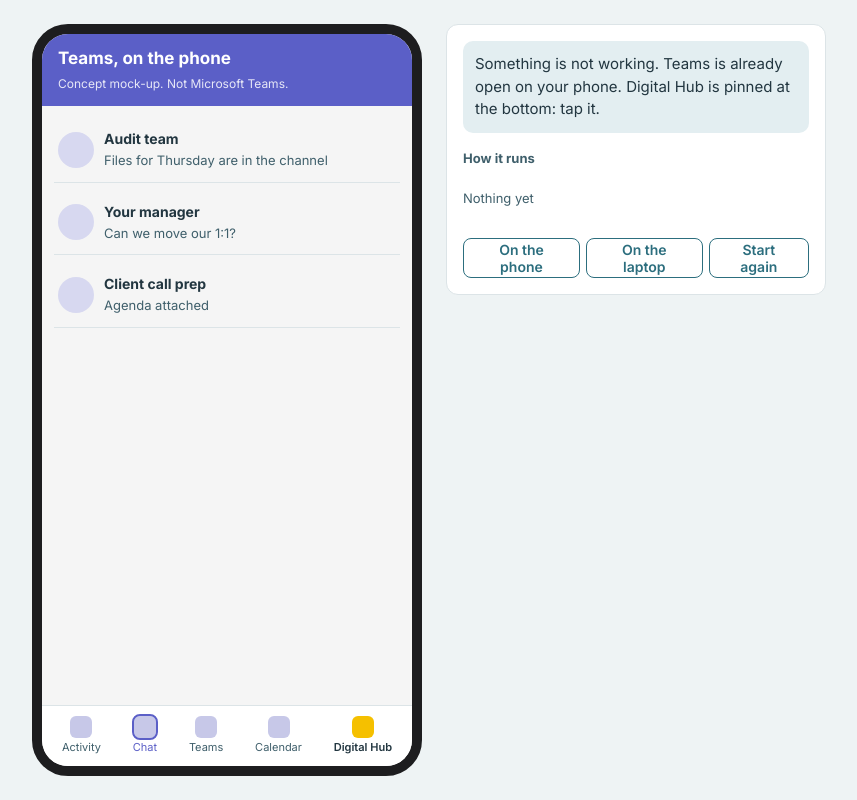
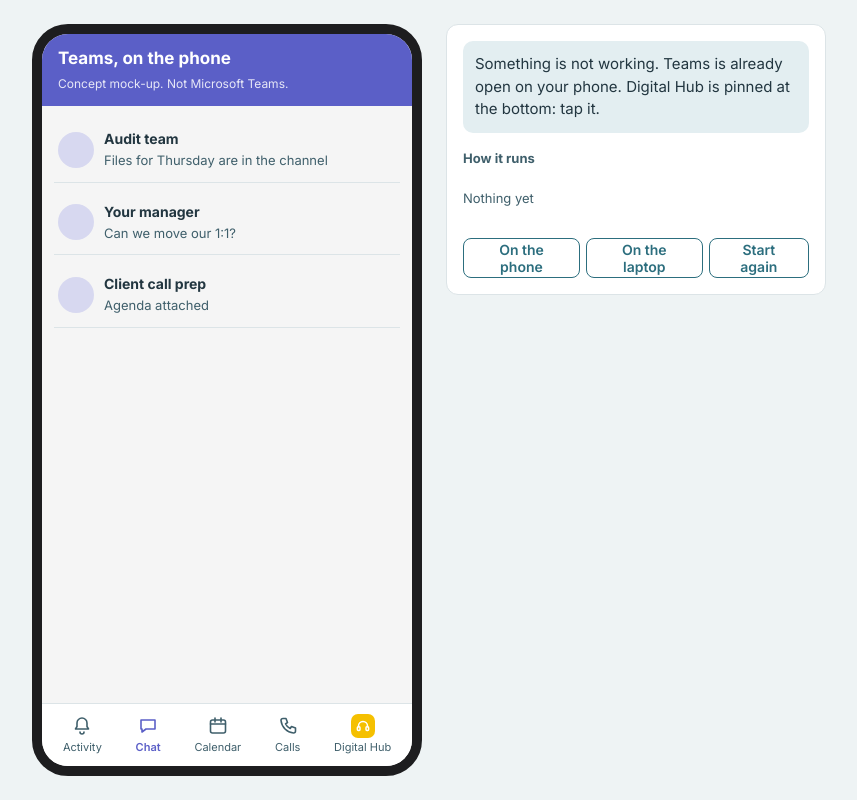
Before and after one commit to liza-bam/dh2026, a plain HTML site: page app/index.html in a window 1280 px wide. Shown: the whole page, without its empty margins (211-1068 px from the left). Drawn offline with Linux system fonts and the light colour scheme.

Commit message:
Teams-like tab bar and rail with drawn icons; Digital Hub pinned as a yellow tile; no Teams tab inside Teams
Co-Authored-By: Claude Opus 5.5 <noreply@anthropic.com>
Claude-Session: https://claude.ai/code/session_015jbDQcJQcdJBHC3gG4CbPq

```diff
--- a/app/index.html
+++ b/app/index.html
@@ -17,8 +17,10 @@ body{margin:0;background:#eef3f4;color:var(--ink);font:400 15px/1.5 Inter,sans-s
 .body{flex:1;display:flex;min-height:0}
 .convo{flex:1;display:flex;flex-direction:column;min-height:0}
 .rail,.side{display:none}
-.desktop .rail{display:flex;flex-direction:column;gap:14px;width:56px;padding:14px 12px;background:#464775}
-.rail i{width:32px;height:32px;border-radius:8px;background:rgba(255,255,255,.25)}.rail i.on{background:#fff}
+.desktop .rail{display:flex;flex-direction:column;gap:6px;width:72px;padding:10px 4px;background:#464775}
+.rb{display:flex;flex-direction:column;align-items:center;gap:2px;min-height:0;padding:6px 2px;border:0;border-radius:6px;background:none;color:#fff;font:400 10px Inter,sans-serif}
+.rb .ic{width:26px;height:26px}.rail .ic svg{stroke:#fff}
+.rb.hub .ic{background:var(--hub);border-radius:7px;padding:3px}.rb.hub svg{stroke:#fff}
 /* Desktop side panel: the 2019 portal widgets, next to the chat */
 .desktop .side{display:block;width:300px;padding:14px;border-left:1px solid var(--hair);background:#fff;overflow-y:auto}
 .side h3{font-size:13px;margin:0 0 6px;color:var(--second)}
@@ -57,10 +59,10 @@ button:disabled{opacity:.45;cursor:default}
 .tabs{display:flex;justify-content:space-around;padding:6px 4px 8px;background:#fff;border-top:1px solid var(--hair)}
 .desktop .tabs{display:none}
 .tab{display:flex;flex-direction:column;align-items:center;gap:2px;min-height:0;padding:4px 6px;border:0;background:none;color:var(--second);font:400 11px Inter,sans-serif}
-.tab i{width:22px;height:22px;border-radius:6px;background:#c7c8e8}
-.tab.hub i{background:var(--hub)}.tab.hub{color:var(--ink);font-weight:600}
-.tab.on{color:var(--frame)}.tab.on i{outline:2px solid var(--frame)}
-.rail .hub{background:var(--hub)}
+.ic{display:block;width:24px;height:24px}.ic svg{width:100%;height:100%;fill:none;stroke:var(--second);stroke-width:1.6;stroke-linecap:round;stroke-linejoin:round}
+.tab.on{color:var(--frame);font-weight:600}.tab.on svg{stroke:var(--frame)}
+/* Digital Hub, pinned: a yellow tile with a white headset */
+.tab.hub .ic{background:var(--hub);border-radius:7px;padding:3px}.tab.hub svg{stroke:#fff;stroke-width:2}
 .home-row{display:flex;gap:10px;align-items:center;padding:10px 4px;border-bottom:1px solid var(--hair)}
 .home-row i{width:36px;height:36px;border-radius:50%;background:#d7d8f0;flex:none}
 .home-row b{display:block;font-size:14px}.home-row span{font-size:13px;color:var(--second)}
@@ -99,7 +101,7 @@ button:disabled{opacity:.45;cursor:default}
   <section class="device phone" id="frame" aria-label="Digital Hub chat">
     <header class="top"><b id="device">Digital Hub demo</b><small>Concept mock-up. Not Microsoft Teams.</small></header>
     <div class="body">
-      <nav class="rail"><i title="Activity"></i><i title="Chat"></i><i title="Teams"></i><i title="Calendar"></i><i class="hub" id="railhub" title="Digital Hub"></i></nav>
+      <nav class="rail"><button class="rb"><span class="ic"><svg viewBox="0 0 24 24" aria-hidden="true"><path d="M12 4a5 5 0 0 0-5 5v3.5L5.5 15h13L17 12.5V9a5 5 0 0 0-5-5z"/><path d="M10 18a2 2 0 0 0 4 0"/></svg></span>Activity</button><button class="rb"><span class="ic"><svg viewBox="0 0 24 24" aria-hidden="true"><path d="M5 6h14v9H10l-4 3v-3H5z"/></svg></span>Chat</button><button class="rb"><span class="ic"><svg viewBox="0 0 24 24" aria-hidden="true"><rect x="4.5" y="6" width="15" height="13" rx="2"/><path d="M4.5 10h15M9 4v4M15 4v4"/></svg></span>Calendar</button><button class="rb"><span class="ic"><svg viewBox="0 0 24 24" aria-hidden="true"><path d="M7 4.5h3l1.5 4-2 1.3a9 9 0 0 0 4.7 4.7l1.3-2 4 1.5v3a2 2 0 0 1-2 2A14 14 0 0 1 5 6.5a2 2 0 0 1 2-2z"/></svg></span>Calls</button><button class="rb hub" id="railhub"><span class="ic"><svg viewBox="0 0 24 24" aria-hidden="true"><path d="M6 13v-1a6 6 0 0 1 12 0v1"/><rect x="4.5" y="13" width="3.5" height="5" rx="1.2"/><rect x="16" y="13" width="3.5" height="5" rx="1.2"/></svg></span>Digital Hub</button></nav>
       <div class="convo">
         <div class="chat" id="chat" aria-live="polite"></div>
         <div class="compose hidden" id="compose">
@@ -118,7 +120,7 @@ button:disabled{opacity:.45;cursor:default}
         </section>
       </aside>
     </div>
-    <nav class="tabs"><button class="tab"><i></i>Activity</button><button class="tab on" id="tabchat"><i></i>Chat</button><button class="tab"><i></i>Teams</button><button class="tab"><i></i>Calendar</button><button class="tab hub" id="tabhub"><i></i>Digital Hub</button></nav>
+    <nav class="tabs"><button class="tab"><span class="ic"><svg viewBox="0 0 24 24" aria-hidden="true"><path d="M12 4a5 5 0 0 0-5 5v3.5L5.5 15h13L17 12.5V9a5 5 0 0 0-5-5z"/><path d="M10 18a2 2 0 0 0 4 0"/></svg></span>Activity</button><button class="tab on" id="tabchat"><span class="ic"><svg viewBox="0 0 24 24" aria-hidden="true"><path d="M5 6h14v9H10l-4 3v-3H5z"/></svg></span>Chat</button><button class="tab"><span class="ic"><svg viewBox="0 0 24 24" aria-hidden="true"><rect x="4.5" y="6" width="15" height="13" rx="2"/><path d="M4.5 10h15M9 4v4M15 4v4"/></svg></span>Calendar</button><button class="tab"><span class="ic"><svg viewBox="0 0 24 24" aria-hidden="true"><path d="M7 4.5h3l1.5 4-2 1.3a9 9 0 0 0 4.7 4.7l1.3-2 4 1.5v3a2 2 0 0 1-2 2A14 14 0 0 1 5 6.5a2 2 0 0 1 2-2z"/></svg></span>Calls</button><button class="tab hub" id="tabhub"><span class="ic"><svg viewBox="0 0 24 24" aria-hidden="true"><path d="M6 13v-1a6 6 0 0 1 12 0v1"/><rect x="4.5" y="13" width="3.5" height="5" rx="1.2"/><rect x="16" y="13" width="3.5" height="5" rx="1.2"/></svg></span>Digital Hub</button></nav>
   </section>
   <aside class="guide">
     <p class="now" id="now"></p>
```
